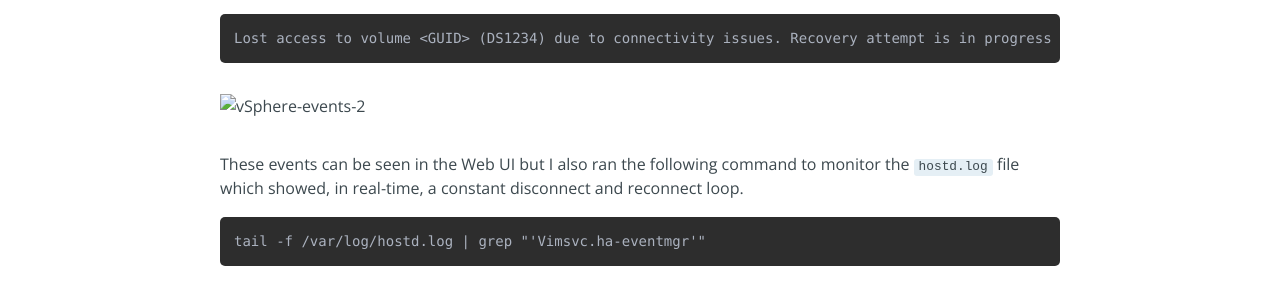
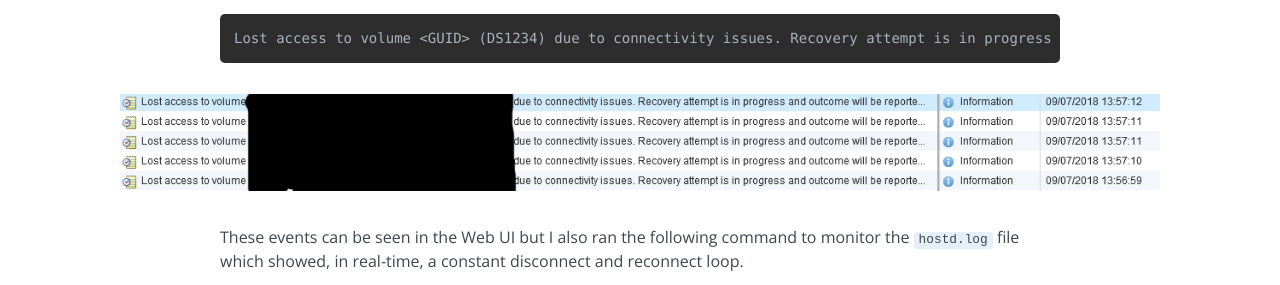
Before and after one commit to ryan-jan/ryan-jan.github.io, a plain HTML site: page 2018/07/11/vmfs-datastore-connectivity-issue/index.html in a window 1280 px wide. Shown: the part 470-755 px from the top of the page. Drawn offline with nearby package versions, Linux system fonts and the light colour scheme.

Commit message:
Update Site

```diff
--- a/2018/07/11/vmfs-datastore-connectivity-issue/index.html
+++ b/2018/07/11/vmfs-datastore-connectivity-issue/index.html
@@ -97,7 +97,7 @@
 <pre><code class="language-bash">Lost access to volume &lt;GUID&gt; (DS1234) due to connectivity issues. Recovery attempt is in progress and outcome will be reported...
 </code></pre>
 
-<p><img src="/content/images/2018/07/vSphere-events-2.png" alt="vSphere-events-2" /></p>
+<p><img src="/images/2018/07/vSphere-events-2.png" alt="vSphere-events-2" /></p>
 
 <p>These events can be seen in the Web UI but I also ran the following command to monitor the <code>hostd.log</code> file which showed, in real-time, a constant disconnect and reconnect loop.</p>
 
```
Also changed, not shown: 2018/07/30/storage-drs-and-powercli-part-1-get-vm-overrides/index.html (+1 -1 lines).
